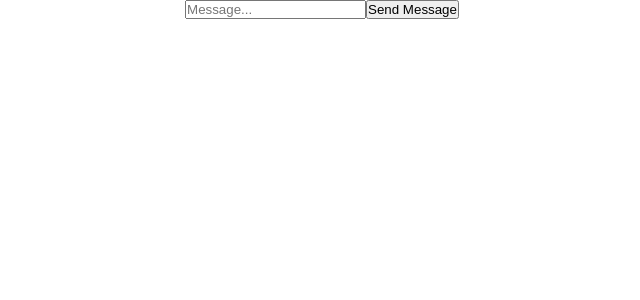
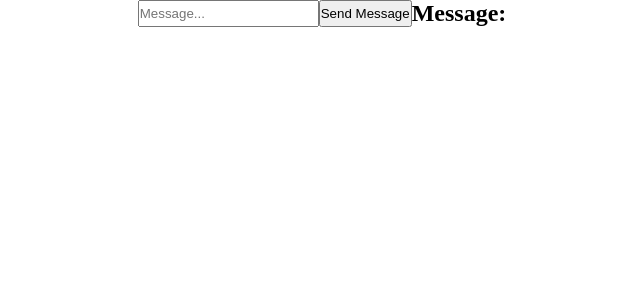
Before and after one commit to fatihkabay/client, a React (Create React App) app: page / in a window 1280 px wide. Shown: the top 300 px of the page, without its empty margins (318-958 px from the left). Built offline with nearby package versions, Linux system fonts and the light colour scheme; no server answers.

Commit message:
message seen on other device

```diff
--- a/src/App.js
+++ b/src/App.js
@@ -1,26 +1,33 @@
 import './App.css';
 import io from 'socket.io-client';
-import { useEffect } from 'react';
+import { useEffect, useState } from 'react';
 
 const socket = io.connect("http://localhost:3001")
 
 function App() {
+  const [message, setMessage] = useState("");
+  const [messageReceived, setMessageReceived] = useState("");
 
   const sendMessage = () => {
-     socket.emit("send_message", { message: "Hello!"});
+     socket.emit("send_message", { message });
   }
 
   useEffect(() => {
      socket.on("receive_message", (data) => {
-       alert(data.message);
+       setMessageReceived(data.message)
      });
   }, [socket])
 
   return (
     <div className="container">
-      <input placeholder='Message...'/>
+      <input placeholder='Message...' onChange={(event) => {
+          setMessage(event.target.value);
+      }}/>
       <button onClick={sendMessage}>Send Message</button>
+      <h2>Message: </h2>
+      {messageReceived}
     </div>
+
   );
 }
 
```
